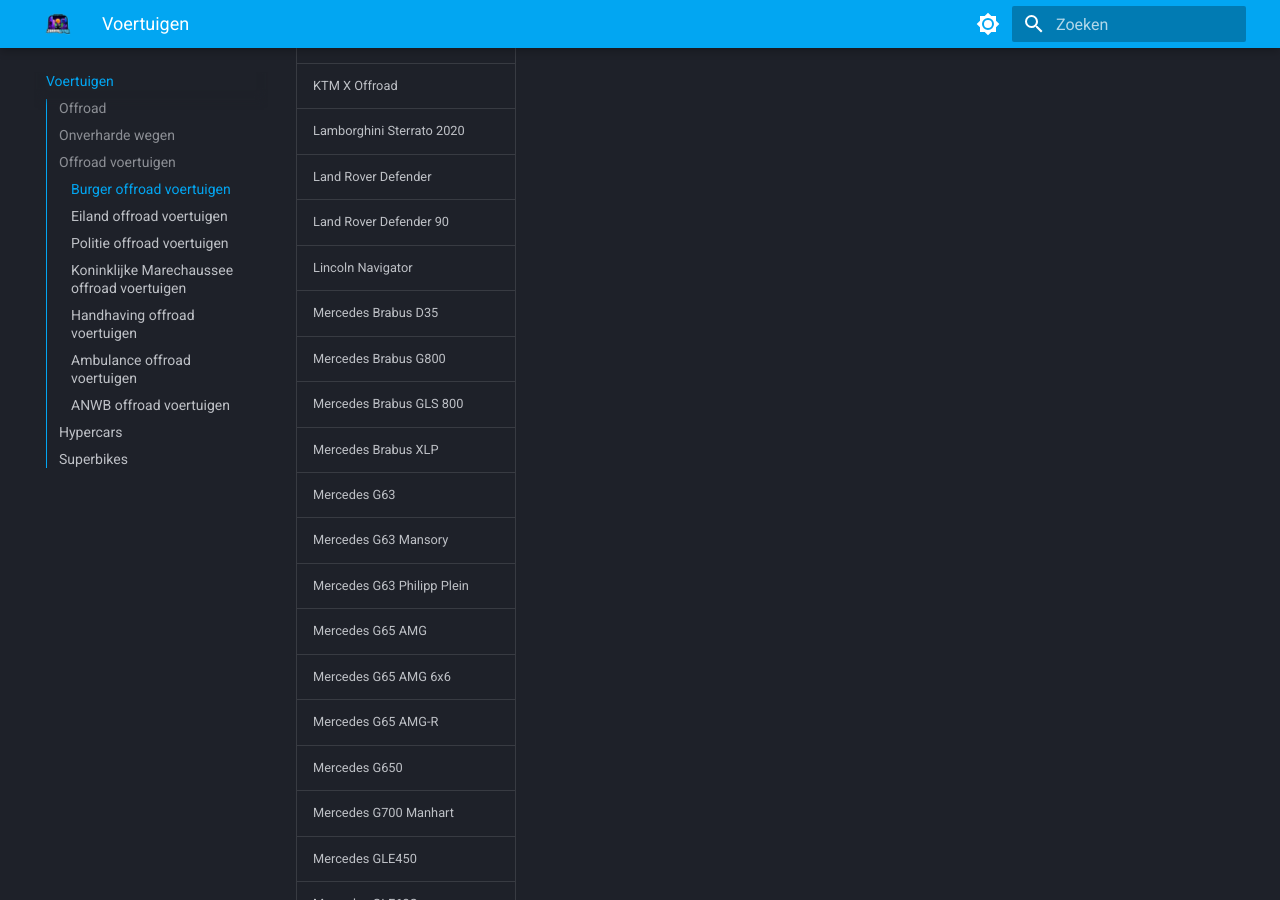
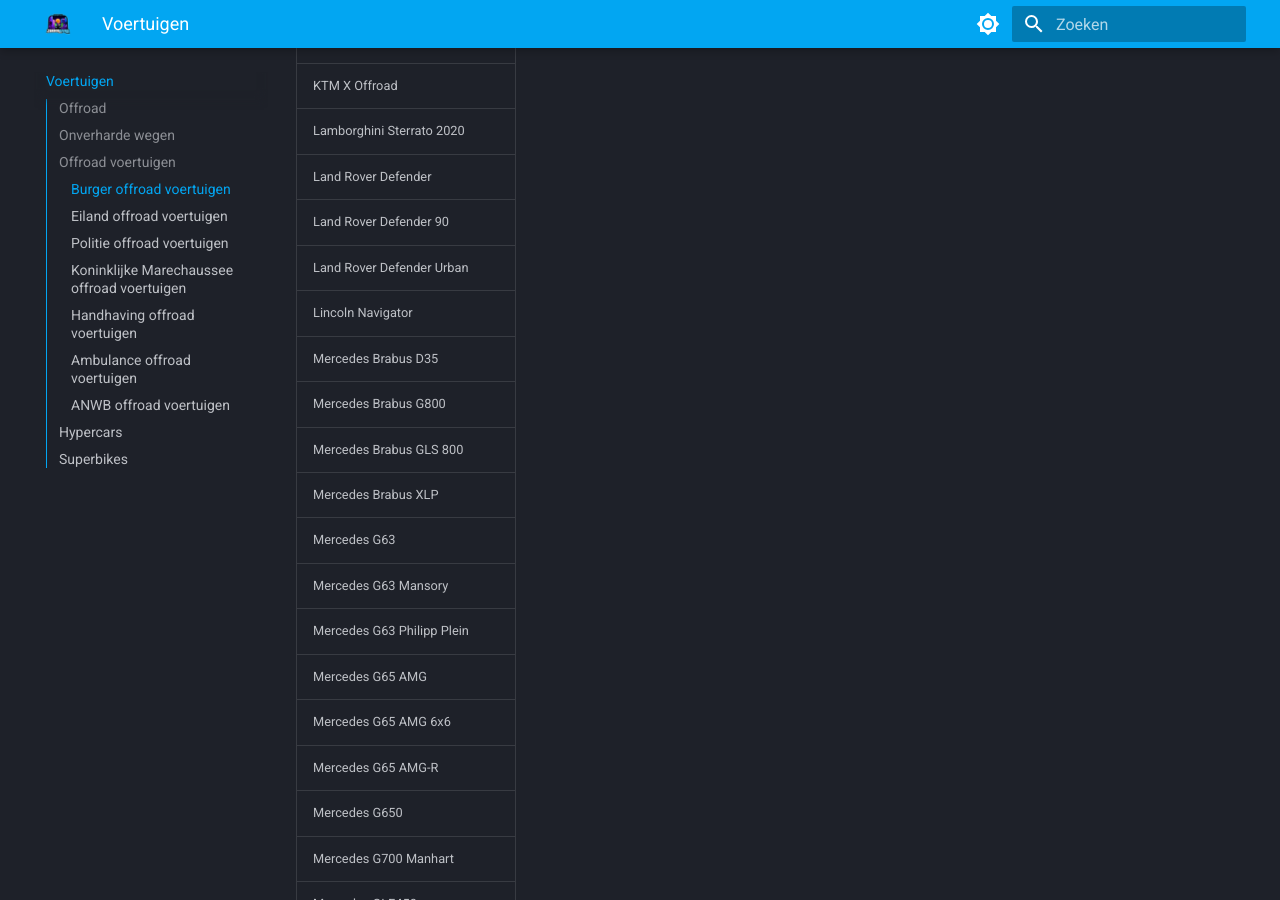
Before and after one commit to ZuiderStad-RP/regels, an MkDocs documentation site: the page built from docs/voertuigen.md, in a window 1280 px wide and 900 px high, scrolled down 2474 px. Built offline with MkDocs 1.6.1 and Material for MkDocs 9.7.7, drawn with Linux system fonts in a browser that asks for light colours.

Commit message:
Update voertuigen.md

```diff
--- a/docs/voertuigen.md
+++ b/docs/voertuigen.md
@@ -53,6 +53,7 @@
  <tr><td>Lamborghini Sterrato 2020</td></tr>
  <tr><td>Land Rover Defender</td></tr>
  <tr><td>Land Rover Defender 90</td></tr>
+ <tr><td>Land Rover Defender Urban</td></tr>
  <tr><td>Lincoln Navigator</td></tr>
  <tr><td>Mercedes Brabus D35</td></tr>
  <tr><td>Mercedes Brabus G800</td></tr>
```
